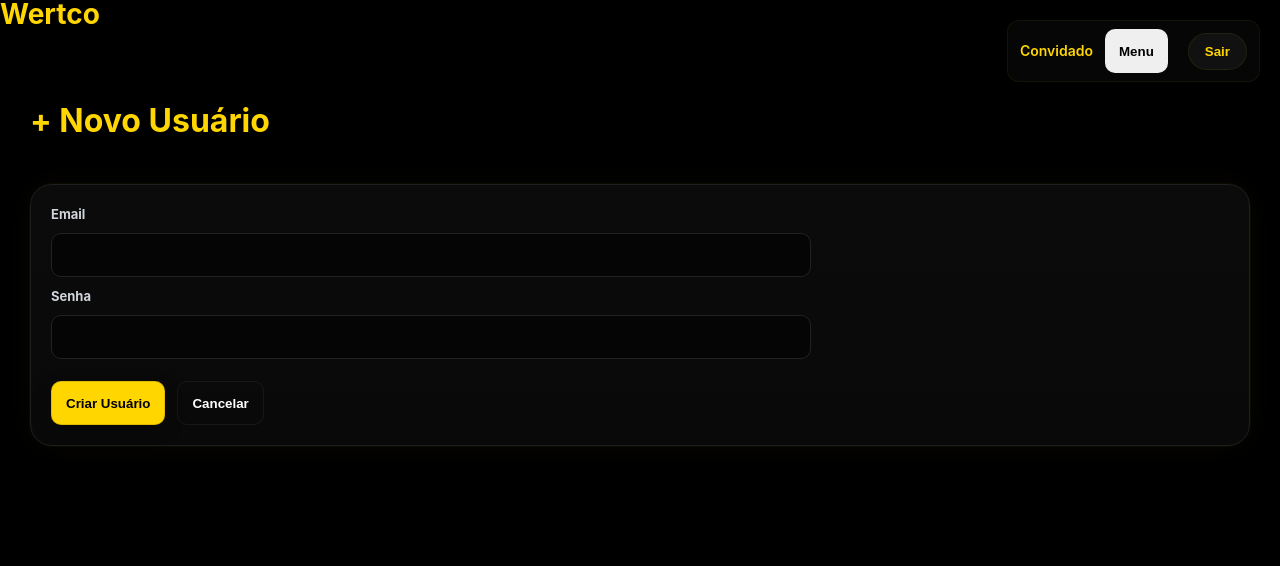
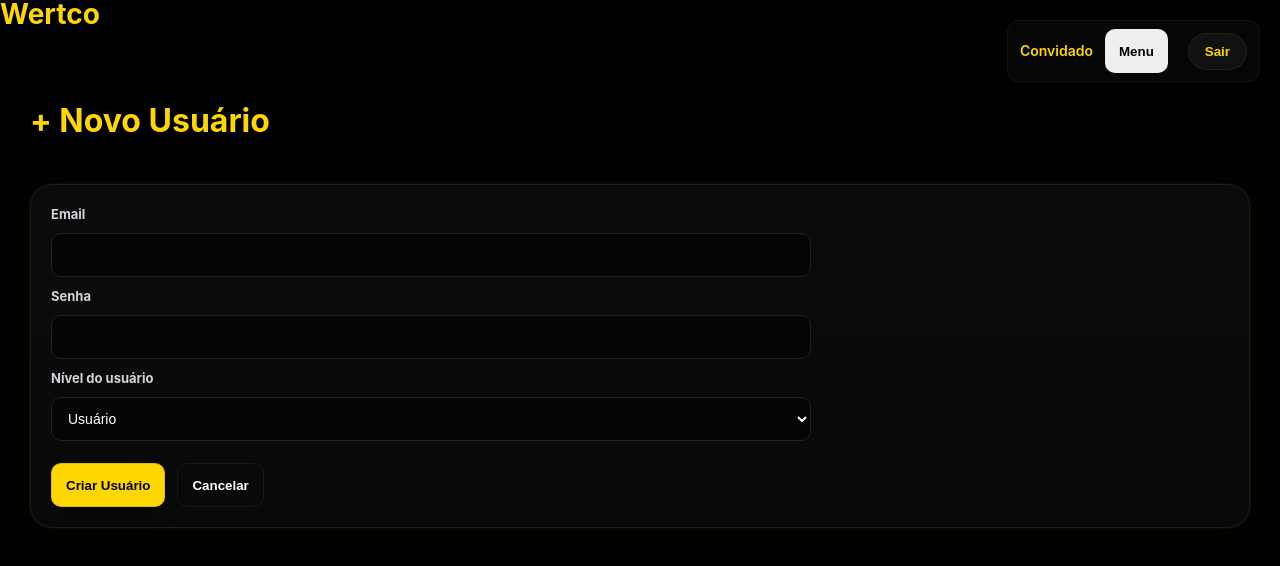
Before and after one commit to Wertco-Bombas/Wertco, a Next.js app: page /novo-usuario in a window 1280 px wide. Shown: the top 566 px of the page. Built offline with nearby package versions, Linux system fonts and the light colour scheme; no server answers.

Commit message:
Update novo-usuario.js

```diff
--- a/pages/novo-usuario.js
+++ b/pages/novo-usuario.js
@@ -1,13 +1,18 @@
 // pages/novo-usuario.js
-import { useState } from 'react';
+import { useState, useEffect } from 'react';
 import { supabase } from '../lib/supabase';
 import { useRouter } from 'next/router';
 
 export default function NovoUsuario() {
   const [email, setEmail] = useState('');
   const [password, setPassword] = useState('');
+  const [role, setRole] = useState('usuario'); // default
   const [saving, setSaving] = useState(false);
   const router = useRouter();
+
+  useEffect(() => {
+    // se quiser, podemos restringir opções de role com base no usuário logado
+  }, []);
 
   async function handleCriar(e) {
     e.preventDefault();
@@ -30,7 +35,7 @@ export default function NovoUsuario() {
       const { error: insertError } = await supabase.from('users').insert({
         id: userId,
         email: email.trim(),
-        role: 'usuario'
+        role: role || 'usuario'
       });
 
       setSaving(false);
@@ -61,6 +66,13 @@ export default function NovoUsuario() {
             <label className="formLabel">Senha</label>
             <input className="formInput" value={password} onChange={(e) => setPassword(e.target.value)} type="password" />
 
+            <label className="formLabel">Nível do usuário</label>
+            <select className="formInput" value={role} onChange={(e) => setRole(e.target.value)}>
+              <option value="usuario">Usuário</option>
+              <option value="supervisor">Supervisor</option>
+              <option value="admin">Admin</option>
+            </select>
+
             <div style={{ display: 'flex', gap: 12, marginTop: 12 }}>
               <button type="submit" className="btn btnYellow" disabled={saving}>
                 {saving ? 'Criando...' : 'Criar Usuário'}
```
